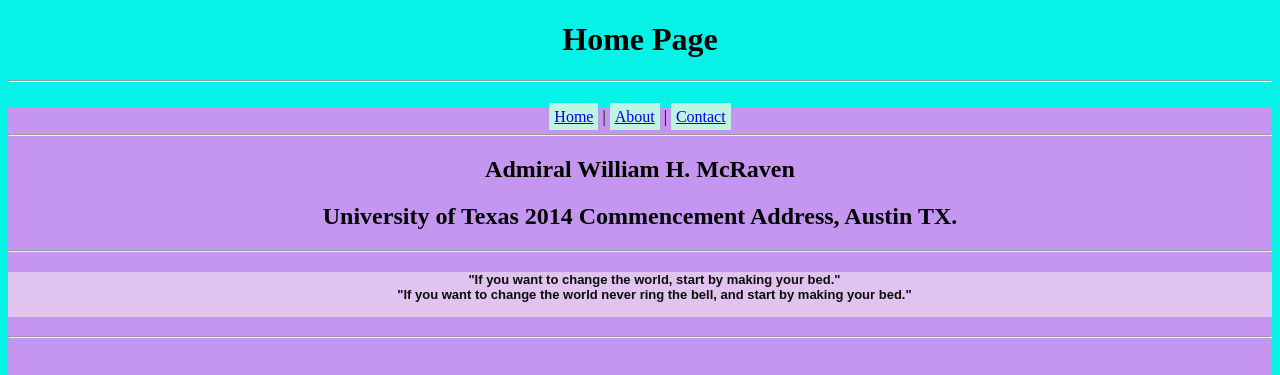
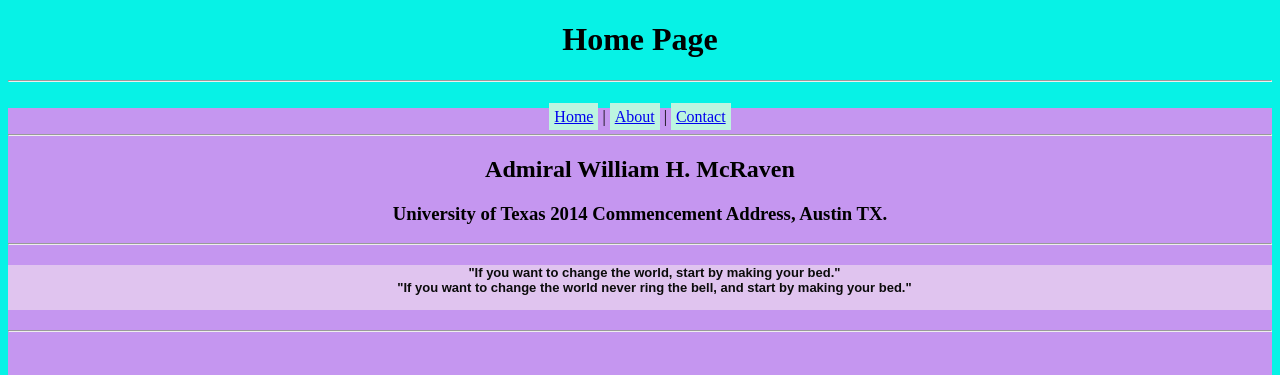
Before and after one commit to rlaObear/web-dev-hw, a plain HTML site: page website-02/index.html in a window 1280 px wide. Shown: the top 375 px of the page. Drawn offline with Linux system fonts and the light colour scheme.

Commit message:
Update index.html

```diff
--- a/website-02/index.html
+++ b/website-02/index.html
@@ -50,7 +50,7 @@
   <hr>
 <body>
     <h1>Admiral William H. McRaven</h1>
-    <h2>University of Texas 2014 Commencement Address, Austin TX.</h2>
+    <h3>University of Texas 2014 Commencement Address, Austin TX.</h3>
   <hr>
   <body>
       <h1><pre>
```
